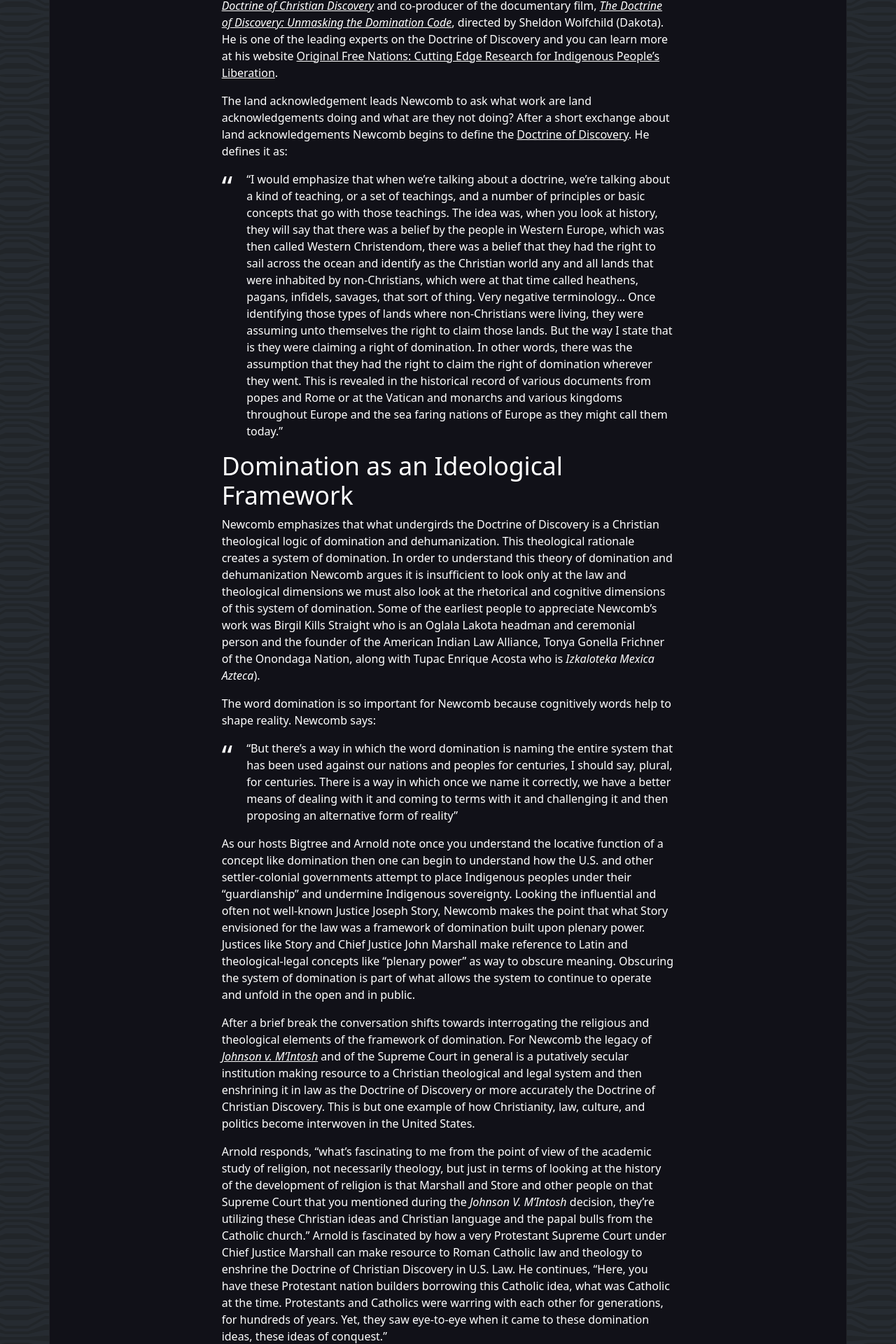
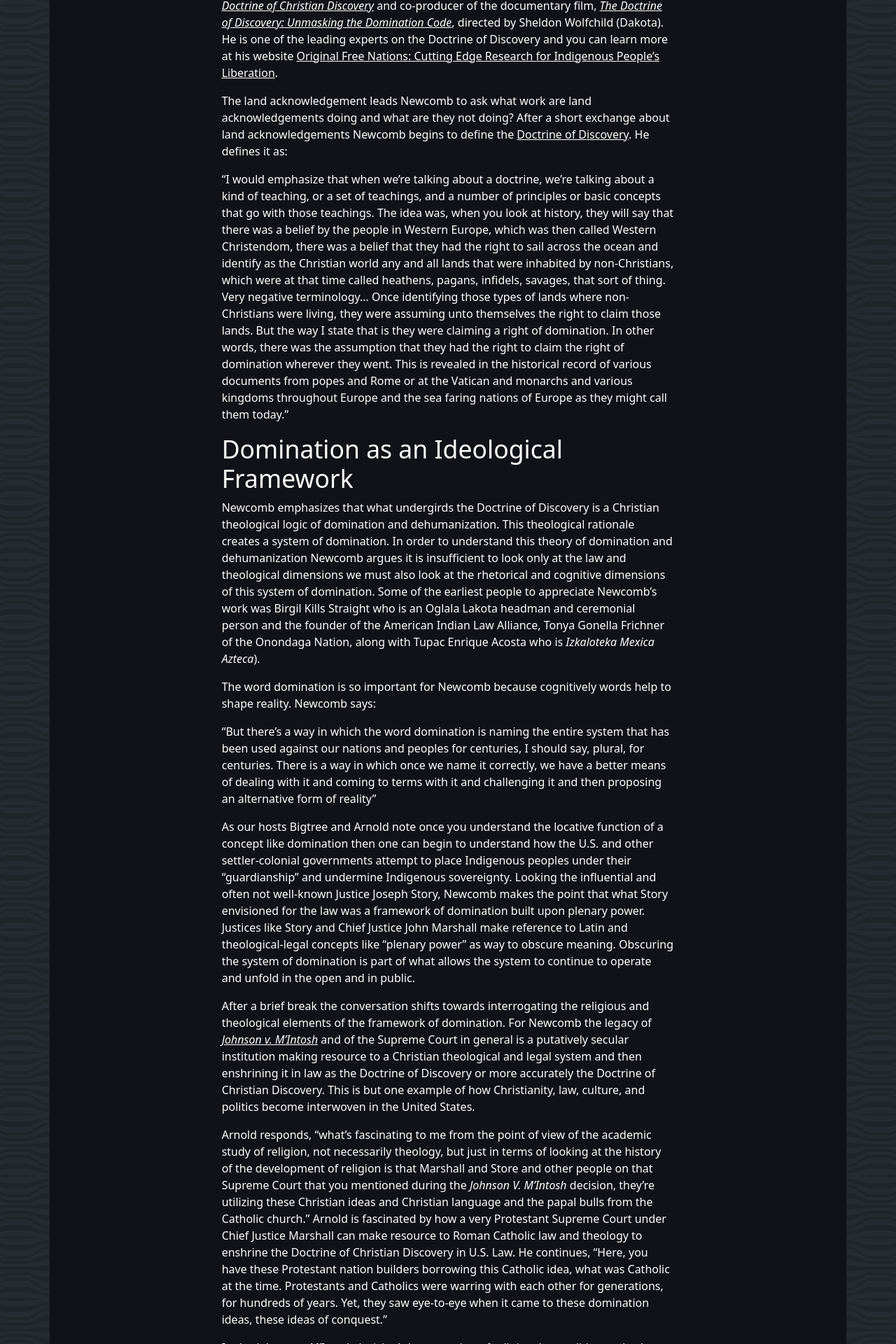
Before and after one commit to adamdjbrett/podcast-doctrineofdiscovery-v2, a Jekyll site: the page built from _posts/2022-06-12-episode-02.md, in a window 1280 px wide. Shown: the part 1006-2926 px from the top of the page at 70% size. Built offline with Jekyll 4.4.1, drawn with Linux system fonts in a browser that asks for light colours.

Commit message:
remove excess

```diff
--- a/assets/css/newstyle.css
+++ b/assets/css/newstyle.css
@@ -125,18 +125,3 @@
   animation: pulse;
   animation-duration: 1.5s;
 }
-/* blockquote */
-blockquote {
-    margin: 0 0 1em;
-    padding: 0 0 0 2.22222em;
-    position: relative;
-}
-blockquote:before {
-    color: currentColor;
-    content: "\201C";
-    font-size: 2.66667em;
-    left: 0;
-    line-height: 1;
-    position: absolute;
-    top: 0;
-}
```
